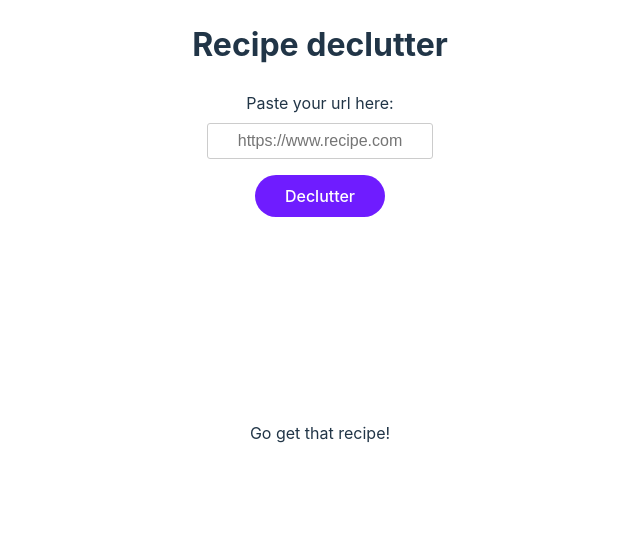
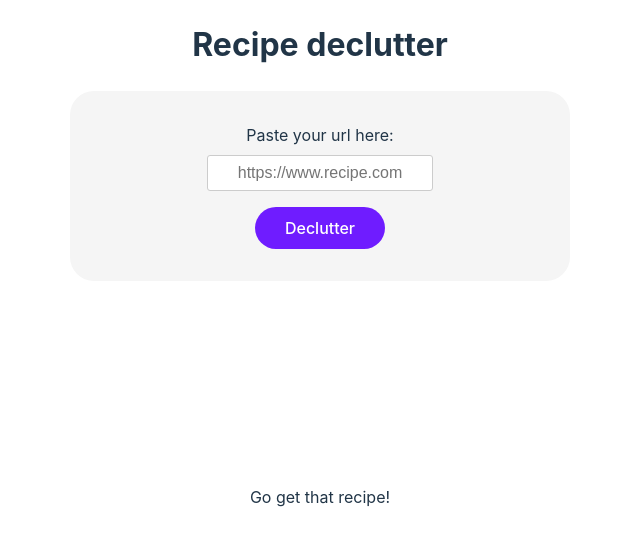
Before and after one commit to JoarHansson/recipe-scraper, a React (Vite) app in the folder client/: page / in a window 1280 px wide. Shown: the top 546 px of the page, without its empty margins (320-960 px from the left). Built offline with nearby package versions, Linux system fonts and the light colour scheme.

Commit message:
added background to form

```diff
--- a/client/src/components/Form/Form.tsx
+++ b/client/src/components/Form/Form.tsx
@@ -1,10 +1,22 @@
 import styled from "@emotion/styled";
+
+const FormWrapper = styled.div`
+  display: flex;
+  flex-direction: column;
+  width: 100vw;
+  align-items: center;
+`;
 
 const FormElement = styled.form`
   display: flex;
   flex-direction: column;
   align-items: center;
   gap: 1rem;
+  background-color: #f5f5f5;
+  border-radius: 1.5rem;
+  padding: 2rem 0;
+  max-width: 500px;
+  width: 90%;
 `;
 
 const InputWrapper = styled.div`
@@ -35,6 +47,7 @@ type Props = {
 
 export const Form = ({ url, handleInputChange, handleSubmit }: Props) => {
   return (
+    <FormWrapper>
       <FormElement onSubmit={handleSubmit}>
         <InputWrapper>
           <label htmlFor="urlInput">Paste your url here:</label>
@@ -48,5 +61,6 @@ export const Form = ({ url, handleInputChange, handleSubmit }: Props) => {
         </InputWrapper>
         <button type="submit">Declutter</button>
       </FormElement>
+    </FormWrapper>
   );
 };
```
Lines whose indentation alone changed are shown as unchanged.
